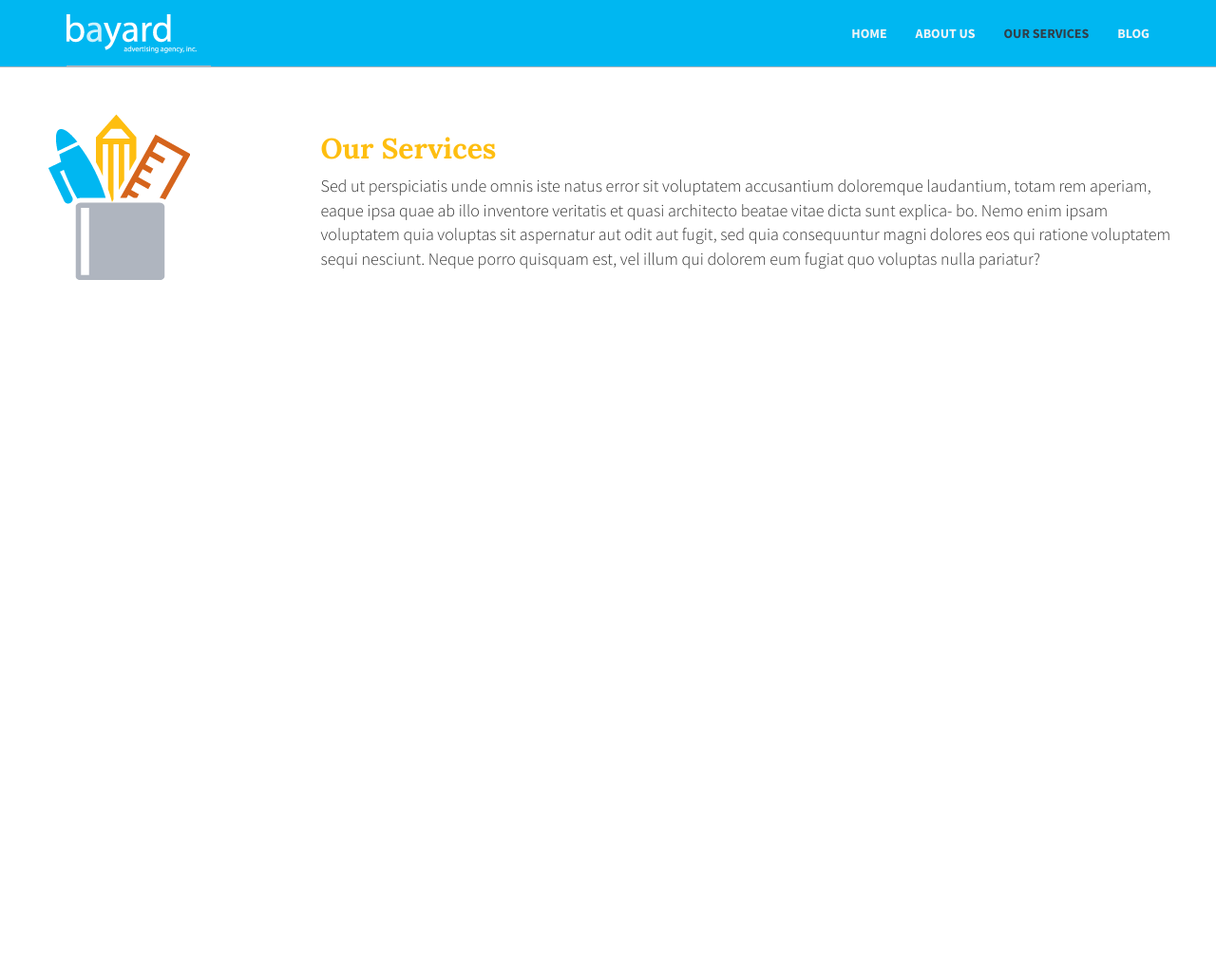
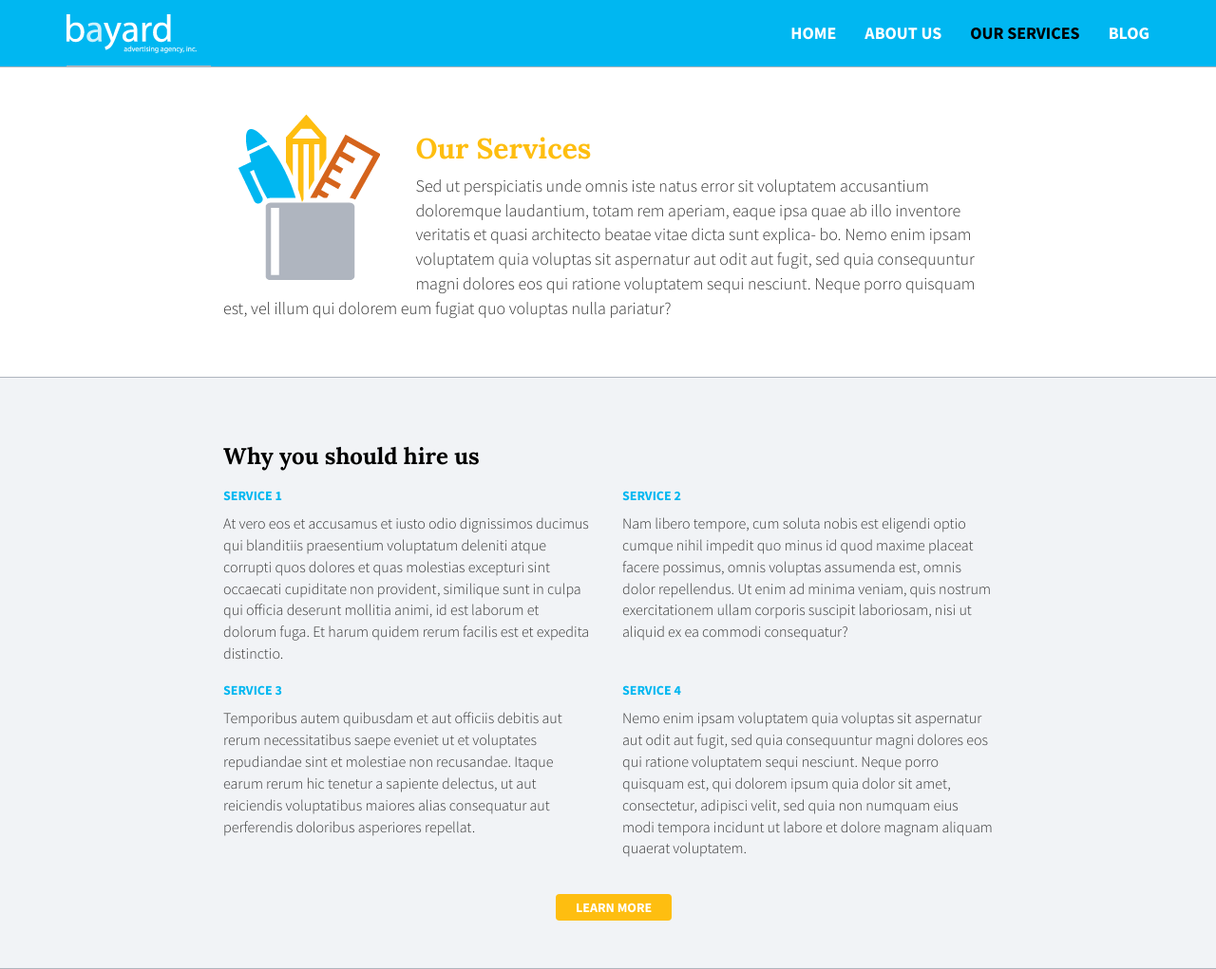
Before and after one commit to elvece/b-mockup, a website: page work/index.html in a window 1280 px wide. Shown: the whole page at 95% size. Before the commit the page ends 800 px from the top, so only its background shows below. Drawn offline with nearby package versions, Linux system fonts and the light colour scheme.

Commit message:
services section complete and responsive

```diff
--- a/work/css/main.css
+++ b/work/css/main.css
@@ -7,6 +7,7 @@
 body {
   padding-top: 70px;
   font-family: 'Source Sans Pro', sans-serif;
+  font-size: 18px;
 }
 
 h2 {
@@ -15,9 +16,25 @@ h2 {
   color: #febe10;
 }
 
+h3 {
+  font-family: 'Lora', serif;
+  font-weight: bold;
+  color: black;
+}
+
+h5 {
+  color: #00b7f1;
+}
+
 p {
   font-weight: 300;
-  font-size: 18px;
+}
+
+.btn {
+  font-family: 'Source Sans Pro', sans-serif;
+  color: white;
+  background-color: #febe10;
+  padding: 3px 20px 3px 20px;
 }
 
 .navbar, .navbar-header {
@@ -27,16 +44,16 @@ p {
 }
 
 .navbar-inverse .navbar-nav>li>a{
-  color: #f1f3f6;
+  color: white;
 }
 
 .navbar-inverse .navbar-nav>.active>a, .navbar-inverse .navbar-nav>.active>a:focus, .navbar-inverse .navbar-nav>.active>a:hover {
-  color: #323e48;
+  color: black;
   background-color: transparent;
 }
 
 .navbar-inverse .navbar-nav>li>a:hover{
-  color: #323e48;
+  color: black;
 }
 
 .caps-title {
@@ -44,10 +61,18 @@ p {
   font-weight: bold;
 }
 
-.services-jumbo {
-  padding: 50px;
+.services {
+  padding: 50px 250px 50px 250px;
+  border-bottom: 1.8px solid #aeb5be;
 }
 
+.services-p {
+  font-size: 16px;
+}
+
+.back-color{
+  background-color: #f1f3f6;
+}
 
 /***** MEDIA *****/
 
--- a/work/index.html
+++ b/work/index.html
@@ -51,13 +51,46 @@
       </div>
     </div> -->
 
-    <div class="row services-jumbo">
-      <div class="col-sm-1 col-md-3">
+    <div class="row services">
+      <div class="col-xs-3">
         <img class="img-responsive" src="./images/icon-ourservices.png" alt="Our Services Icon">
       </div>
-      <div ="col-sm-11 col-md-9">
+      <div ="col-xs-9">
         <h2>Our Services</h2>
         <p>Sed ut perspiciatis unde omnis iste natus error sit voluptatem accusantium doloremque laudantium, totam rem aperiam, eaque ipsa quae ab illo inventore veritatis et quasi architecto beatae vitae dicta sunt explica- bo. Nemo enim ipsam voluptatem quia voluptas sit aspernatur aut odit aut fugit, sed quia consequuntur magni dolores eos qui ratione voluptatem sequi nesciunt. Neque porro quisquam est, vel illum qui dolorem eum fugiat quo voluptas nulla pariatur?</p>
+      </div>
+    </div>
+
+    <div class="row services back-color">
+      <div class="row">
+        <div class="col-xs-12">
+          <h3>Why you should hire us</h3>
+        </div>
+      </div>
+      <div class="row">
+        <div class="col-xs-12 col-sm-6">
+          <h5 class="caps-title">Service 1</h5>
+          <p class="services-p">At vero eos et accusamus et iusto odio dignissimos ducimus qui blanditiis praesentium voluptatum deleniti atque corrupti quos dolores et quas molestias excepturi sint occaecati cupiditate non provident, similique sunt in culpa qui officia deserunt mollitia animi, id est laborum et dolorum fuga. Et harum quidem rerum facilis est et expedita distinctio.</p>
+        </div>
+        <div class="col-xs-12 col-sm-6">
+          <h5 class="caps-title">Service 2</h5>
+          <p class="services-p">Nam libero tempore, cum soluta nobis est eligendi optio cumque nihil impedit quo minus id quod maxime placeat facere possimus, omnis voluptas assumenda est, omnis dolor repellendus. Ut enim ad minima veniam, quis nostrum exercitationem ullam corporis suscipit laboriosam, nisi ut aliquid ex ea commodi consequatur?</p>
+        </div>
+      </div>
+      <div class="row">
+        <div class="col-xs-12 col-sm-6">
+          <h5 class="caps-title">Service 3</h5>
+          <p class="services-p">Temporibus autem quibusdam et aut officiis debitis aut rerum necessitatibus saepe eveniet ut et voluptates repudiandae sint et molestiae non recusandae. Itaque earum rerum hic tenetur a sapiente delectus, ut aut reiciendis voluptatibus maiores alias consequatur aut perferendis doloribus asperiores repellat.</p>
+        </div>
+        <div class="col-xs-12 col-sm-6">
+          <h5 class="caps-title">Service 4</h5>
+          <p class="services-p">Nemo enim ipsam voluptatem quia voluptas sit aspernatur aut odit aut fugit, sed quia consequuntur magni dolores eos qui ratione voluptatem sequi nesciunt. Neque porro quisquam est, qui dolorem ipsum quia dolor sit amet, consectetur, adipisci velit, sed quia non numquam eius modi tempora incidunt ut labore et dolore magnam aliquam quaerat voluptatem.</p>
+        </div>
+      </div>
+      <div class="row"><br>
+        <div class="col-xs-2 col-xs-offset-5 text-center">
+          <button type="button" class="btn caps-title">learn more</button>
+        </div>
       </div>
     </div>
 
```
